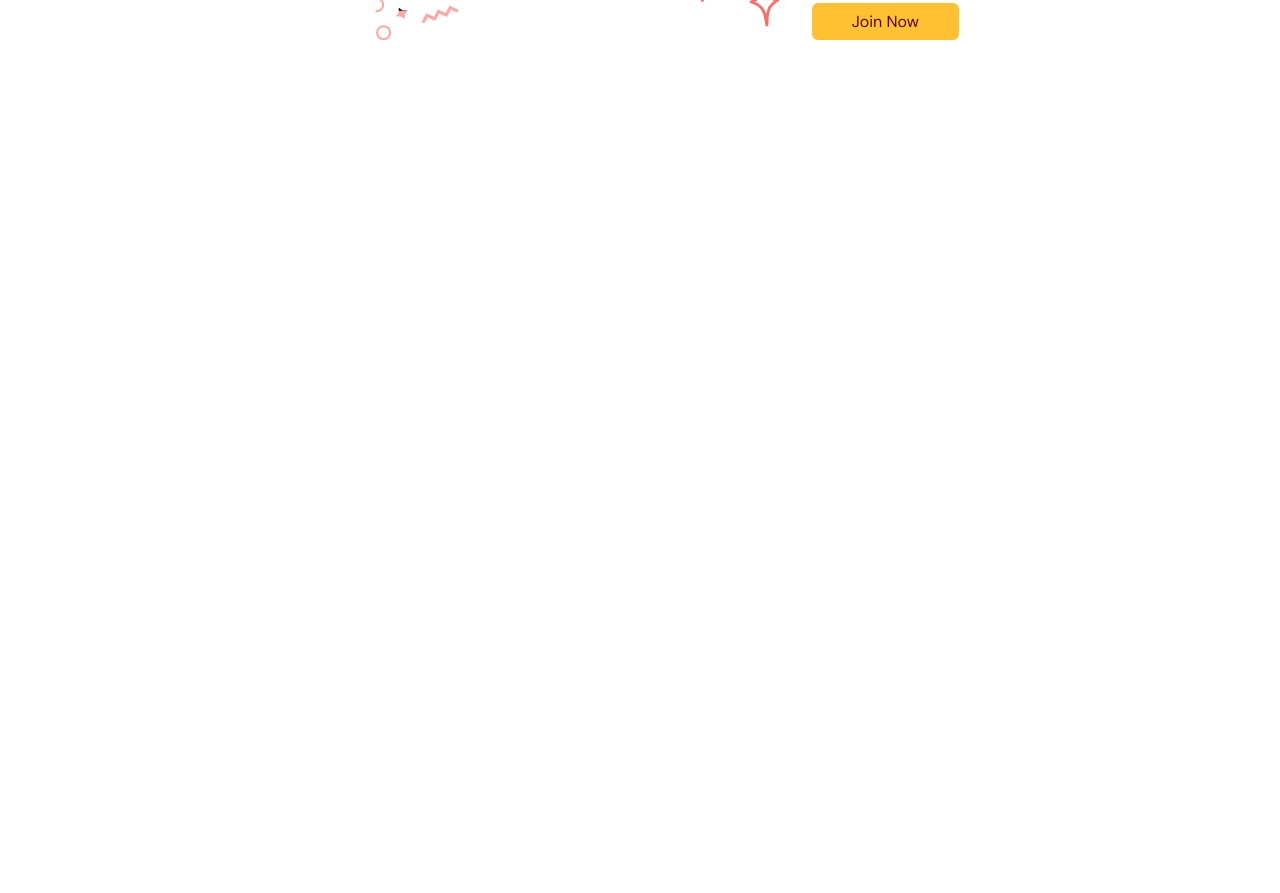
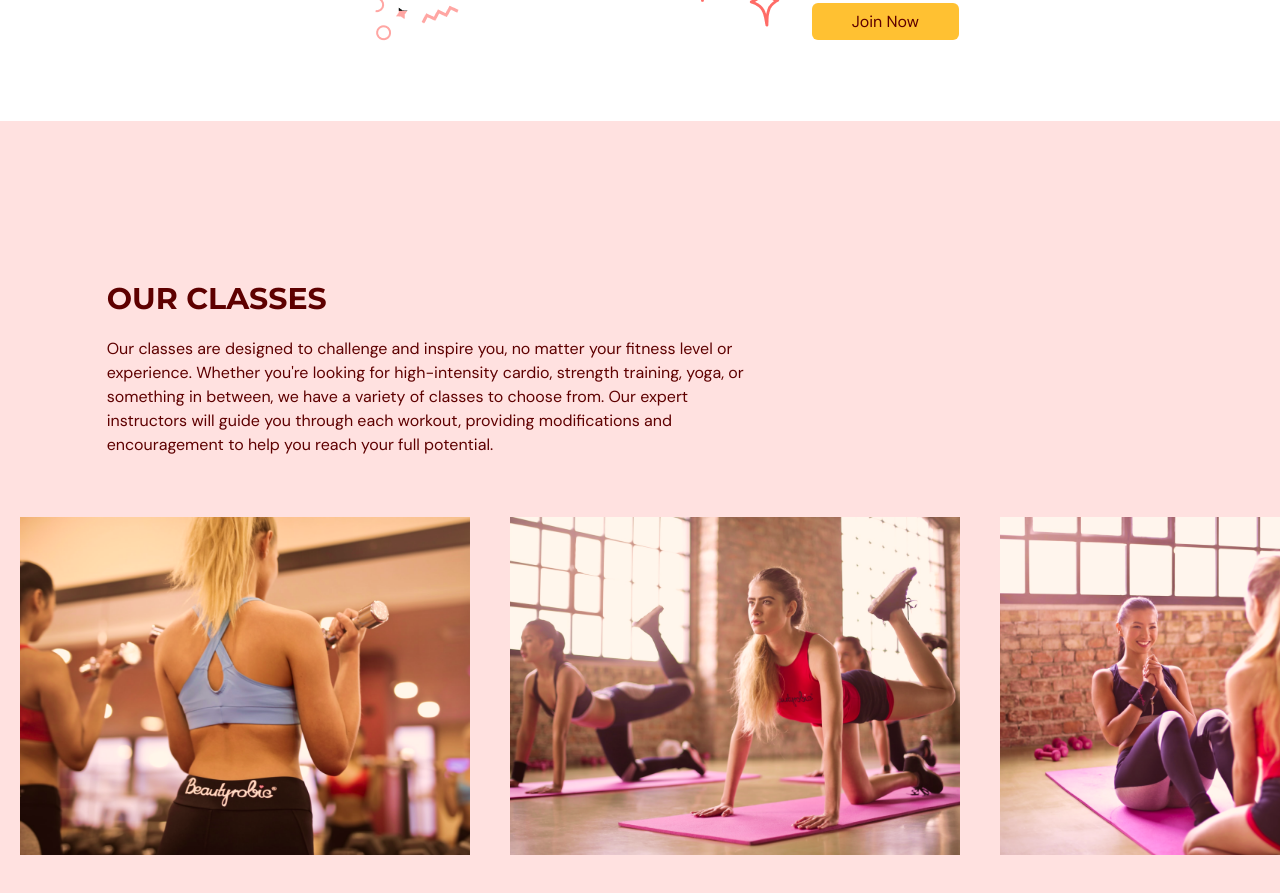
Before and after one commit to bengin34/gym-typeScript, a React (Vite) app: page / in a window 1280 px wide. Shown: the part 2080-2973 px from the top of the page. Before the commit the page ends 2201 px from the top, so only its background shows below. Built offline with nearby package versions, Linux system fonts and the light colour scheme.

Commit message:
class page

```diff
--- a/src/App.tsx
+++ b/src/App.tsx
@@ -1,6 +1,7 @@
 import Navbar from "@/scenes/navbar";
 import Home from "@/scenes/home"
 import Benefits from "@/scenes/benefits"
+import OurClasses from "@/scenes/ourClasses"
 import { useEffect, useState } from "react";
 import { SelectedPage } from "./shared/types";
 function App() {
@@ -29,6 +30,7 @@
       setSelectedPage={setSelectedPage} />
       <Home setSelectedPage={setSelectedPage} />
       <Benefits setSelectedPage={setSelectedPage} />
+      <OurClasses setSelectedPage={setSelectedPage} />
     </div>
   );
 }
--- a/src/scenes/home/index.tsx
+++ b/src/scenes/home/index.tsx
@@ -1,5 +1,4 @@
 import { SelectedPage } from "@/shared/types";
-import React from "react";
 import ActionButton from "@/shared/ActionButton";
 import HomePageText from "@/assets/HomePageText.png";
 import HomePageGraphic from "@/assets/HomePageGraphic.png";
--- a/src/scenes/navbar/index.tsx
+++ b/src/scenes/navbar/index.tsx
@@ -1,4 +1,4 @@
-import { useEffect, useState } from "react";
+import { useState } from "react";
 import { Bars3Icon, XMarkIcon } from "@heroicons/react/24/solid";
 import Logo from "@/assets/Logo.png";
 import Link from "./Link";
--- /dev/null
+++ b/src/scenes/ourClasses/Class.tsx
@@ -0,0 +1,21 @@
+type Props = {
+  name: string;
+  description?: string;
+  image: string;
+};
+
+const Class = ({ name, description, image }: Props) => {
+  const overlayStyles = `p-5 absolute z-30 flex h-[380px] w-[450px] flex-col items-center justify-center whitespace-normal bg-primary-500 text-center text-white opacity-0 transition duration-500 hover:opacity-90 `;
+
+  return (
+    <li className="relative mx-5 inline-block h-[380px] w-[450px] ">
+      <div className={overlayStyles}>
+        <p className="text-2xl" >{name}</p>
+        <p className="mt-5" >{description}</p>
+      </div>
+      <img src={image} alt={`${image}`} />
+    </li>
+  );
+};
+
+export default Class;
--- /dev/null
+++ b/src/scenes/ourClasses/index.tsx
@@ -0,0 +1,101 @@
+import { ClassType, SelectedPage } from "@/shared/types";
+import image1 from "../../assets/image1.png";
+import image2 from "../../assets/image2.png";
+import image3 from "../../assets/image3.png";
+import image4 from "../../assets/image4.png";
+import image5 from "../../assets/image5.png";
+import image6 from "../../assets/image6.png";
+import { motion } from "framer-motion";
+import HText from "@/shared/HText";
+import Class from "./Class";
+
+
+const classes: Array<ClassType> = [
+  {
+    name: "Weight Training Classes",
+    description:
+      "Weight training classes are designed to help you build strength and increase muscle tone. With expert guidance from our trainers, you'll learn proper lifting techniques and develop a personalized workout plan.",
+    image:image1,
+  },
+  {
+    name: "Yoga Classes",
+    description:
+      " yoga classes are a great way to reduce stress, increase flexibility, and improve overall body awareness. Our experienced instructors will guide you through each pose, helping you to find peace and tranquility in your practice.",
+    image: image2,
+  },
+  {
+    name: "Ab Core Classes",
+    description:
+      "If you're looking to tone your abs and strengthen your core, our ab core classes are the perfect choice. With targeted exercises and expert instruction, you'll see results in no time.",
+    image: image3,
+  },
+  {
+    name: "Adventure Classes",
+    image: image4,
+  },
+  {
+    name: "Fitness Classes",
+    description:
+      "Fitness classes offer a full-body workout, incorporating a variety of exercises to improve strength, cardio, and flexibility. Whether you're a beginner or an experienced athlete, our classes are suitable for all fitness levels.",
+    image: image5,
+  },
+  {
+    name: "Training Classes",
+    description:
+      "Training classes are designed to help you reach your fitness goals, whether you're looking to lose weight, build muscle, or improve your overall health. With expert guidance and personalized support, you'll be on your way to a healthier, happier you.",
+    image: image6,
+  },
+];
+
+type Props = {
+  setSelectedPage: (value: SelectedPage) => void;
+};
+
+const OurClasses = ({ setSelectedPage }: Props) => {
+  return (
+    <section id="ourclasses" className="w-full bg-primary-100 py-40">
+      <motion.div
+        onViewportEnter={() => setSelectedPage(SelectedPage.OurClasses)}
+      >
+        <motion.div
+          className="mx-auto w-5/6"
+          initial="hidden"
+          whileInView="visible"
+          viewport={{ once: true, amount: 0.5 }}
+          transition={{ delay: 0.2, duration: 1 }}
+          variants={{
+            hidden: { opacity: 0, x: -150 },
+            visible: { opacity: 1, x: 0 },
+          }}
+        >
+          <div className="md:w-3/5">
+            <HText>OUR CLASSES</HText>
+            <p className="py-5">
+              Our classes are designed to challenge and inspire you, no matter
+              your fitness level or experience. Whether you're looking for
+              high-intensity cardio, strength training, yoga, or something in
+              between, we have a variety of classes to choose from. Our expert
+              instructors will guide you through each workout, providing
+              modifications and encouragement to help you reach your full
+              potential.
+            </p>
+          </div>
+        </motion.div>
+        <div className="mt-10 h-[353px] w-full overflow-x-auto overflow-y-hidden">
+          <ul className="w-[2800px] whitespace-nowrap ">
+            {classes.map((item, index) => (
+              <Class
+              key={`${item.name}-${index}`}
+              name={item.name}
+              description={item.description}
+              image={item.image}
+              />
+            ))}
+          </ul>
+        </div>
+      </motion.div>
+    </section>
+  );
+};
+
+export default OurClasses;
--- a/src/shared/types.ts
+++ b/src/shared/types.ts
@@ -10,3 +10,9 @@
     title: string;
     description: string;
   }
+
+  export interface ClassType {
+    name: string;
+    description?: string;
+    image: string;
+  }
```
